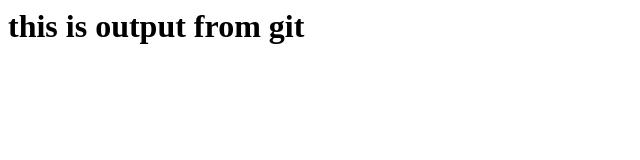
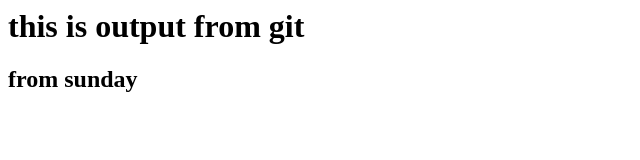
Before and after one commit to yashwanthtu10/free_job, a plain HTML site: page index.html in a window 1280 px wide. Shown: the whole page, without its empty margins (0-640 px from the left). Drawn offline with Linux system fonts and the light colour scheme.

Commit message:
Update index.html

```diff
--- a/index.html
+++ b/index.html
@@ -1 +1,2 @@
 <h1>this is output from git</h1>
+<h2>from sunday</h2>
```
